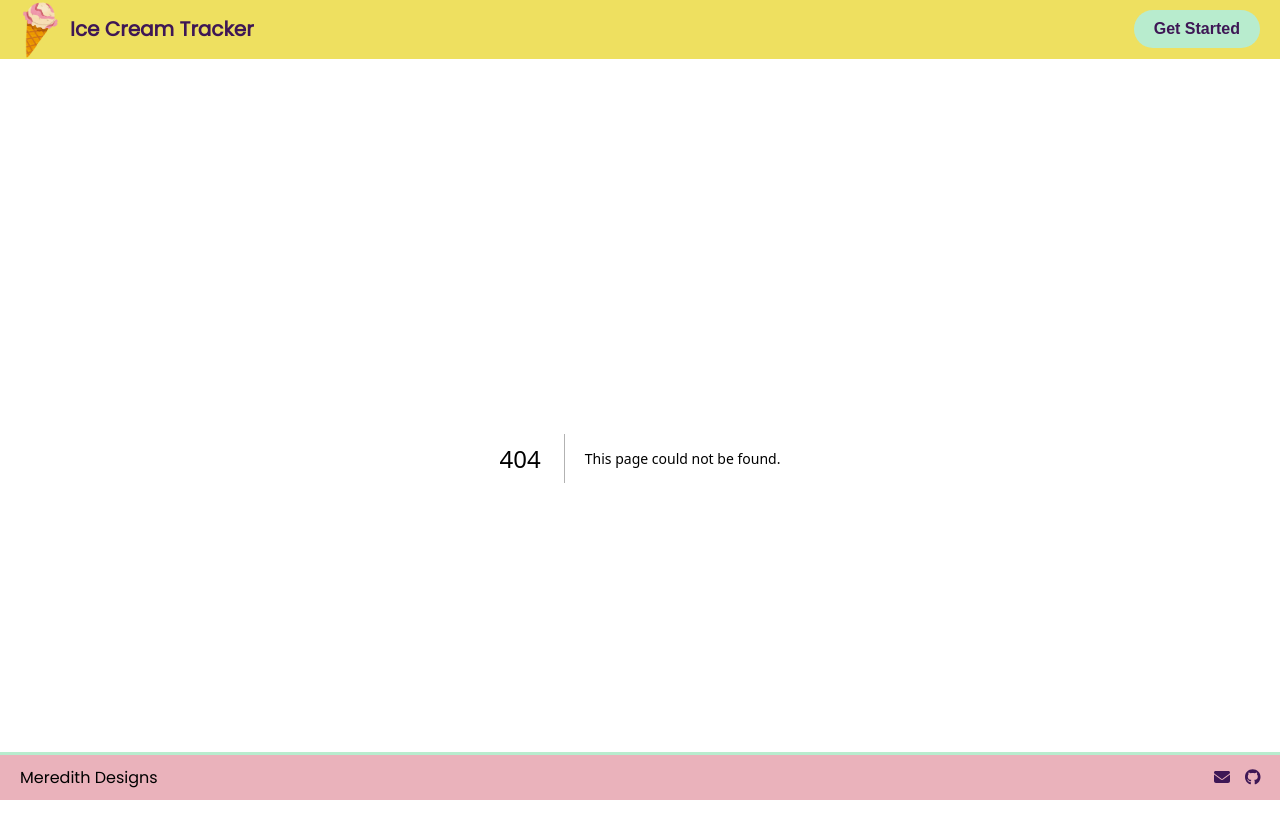
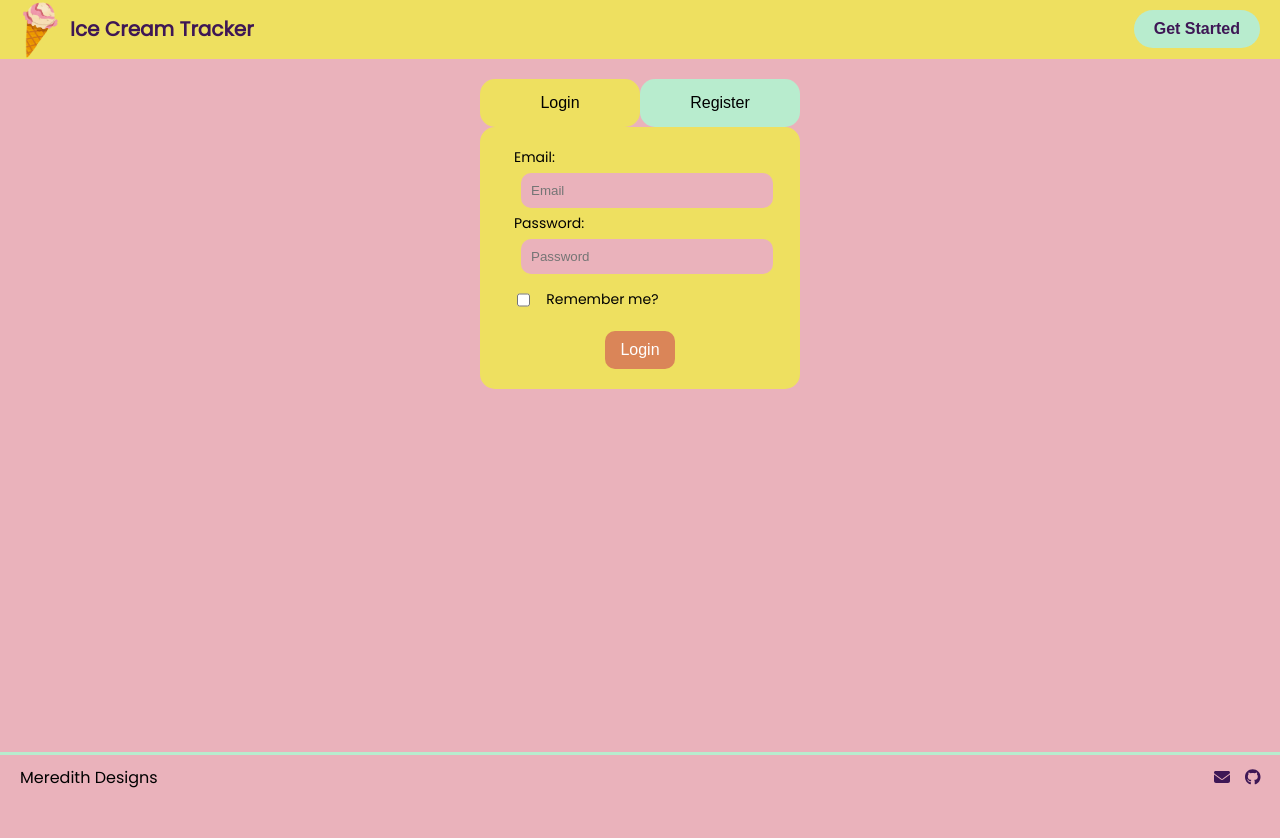
Before and after one commit to NucyLoodle/icecream-web, a Next.js app in the folder icecream-web/: page /login in a window 1280 px wide. Before the commit this address had no page. Shown: the top 838 px of the page. After the commit the page ends 800 px from the top, so only its background shows below. Built offline with nearby package versions, Linux system fonts and the light colour scheme.

Commit message:
create and style login page

```diff
--- /dev/null
+++ b/icecream-web/app/login/LoginPage.css
@@ -0,0 +1,111 @@
+#login-page-component {
+    display:flex;
+    flex-direction: column;
+    flex: 1;
+    background-color: #eab2bb;
+    justify-content: center;
+    align-items: center;
+    padding: 20px;
+    font-family: "Poppins", serif;
+
+}
+
+#login-form-container{
+    display: flex;
+    flex-direction: column;
+    background-color: #eee060;
+    padding: 20px;
+    border-radius: 15px;
+    width: 320px;
+    text-align: center;
+}
+
+#login-register-button-container {
+    display: flex;
+    justify-content: space-between;
+}
+
+#login-register-button-container button {
+    width: 50%;
+    padding: 15px;
+    border: none;
+    border-radius: 15px 15px;
+    font-size: 16px;
+    cursor: pointer;
+}
+
+#login-button {
+    background-color: #eee060
+}
+
+#register-button {
+    background-color: #b8ecce;
+}
+
+#login-form {
+    display: flex;
+    flex-direction: column;
+    align-items: center;
+}
+
+#login-form label {
+    font-size: 14px;
+    font-weight: normal;
+    text-align: left;
+    width: 100%;
+    display: block;
+    padding-left: 5%;
+}
+
+#login-form input {
+    width: 90%;
+    padding: 10px;
+    margin: 5px 0;
+    border-radius: 10px;
+    border: none;
+    background-color: #eab2bb;
+    display: block;
+    margin-left: 5%;
+}
+
+#login-form button {
+    background-color: #da8558;
+    border: none;
+    padding: 10px 15px;
+    border-radius: 10px;
+    color: white;
+    font-size: 16px;
+    cursor: pointer;
+    margin-top: 10px;
+}
+
+#remember-me-container {
+    display: flex;
+    align-items: center;
+    justify-content: flex-start;
+    font-size: 14px;
+    margin: 10px 0;
+    width: 100%;
+    padding-left: 5%;
+}
+
+#remember-me {
+    width: 16px;
+    height: 16px;
+    cursor: pointer;
+    margin-right: 8px;
+    display: inline-block;
+}
+
+#remember-me-label {
+    font-size: 14px;
+    display: inline-block;
+    vertical-align: middle;
+}
+
+#login-form input[type="checkbox"]{
+    width: fit-content;
+    margin: 3px;
+    height: 16px;
+    cursor: pointer;
+}
--- /dev/null
+++ b/icecream-web/app/login/page.js
@@ -0,0 +1,29 @@
+import './LoginPage.css';
+
+function LoginPage() {
+    return(
+                <div id='login-page-component'>
+                    <div id='login-content-container'>
+                        <div id='login-register-button-container'>
+                            <button id='login-button'>Login</button>
+                            <button id='register-button'>Register</button>
+                        </div>
+                        <div id='login-form-container'>
+                            <form id='login-form'>
+                                <label htmlFor='email'>Email:</label>
+                                <input type='text' id='email' name='email' placeholder='Email' required></input>
+                                <label htmlFor='password'>Password:</label>
+                                <input type='password' id='password' name='password' placeholder='Password' required></input>
+                                <div id="remember-me-container">
+                                    <input type="checkbox" id="remember-me" name="remember-me"></input>
+                                    <label htmlFor="remember-me">Remember me?</label>
+                                </div>
+                                <button id='login-button'>Login</button>
+                            </form>
+                        </div>
+                    </div>
+                </div>
+    );
+};
+
+export default LoginPage;
```
